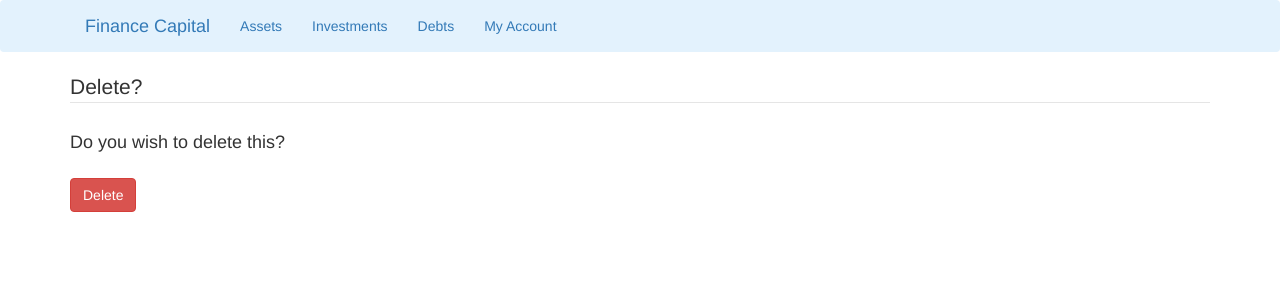
After one commit to jagraj28/PersonalFinance, a Flask app: page /delete/investment/1 in a window 1280 px wide. The commit adds this page. Shown: the top 300 px of the page. Run offline with Flask 2, Linux system fonts and the light colour scheme; some libraries are stand-ins or nearby versions.

Commit message:
v2.9.6
Fix complete, was relatively simple but a bit of a pest. Route urls needed to be changed as id for each item would pull each function, hence asset as first in order.

```diff
--- a/run.py
+++ b/run.py
@@ -1,4 +1,4 @@
-from flask import Flask, render_template, redirect, url_for, flash
+from flask import Flask, render_template, redirect, url_for, flash, request
 from forms import add_assets, add_investments, add_debts
 from flask_sqlalchemy import SQLAlchemy
 from flask_login import UserMixin
@@ -105,40 +105,34 @@ def account():
                             total_debts=total_debts, net_worth=net_worth)
 
 
-@app.route('/delete/<int:asset_id>', methods=['GET', 'POST'])
+@app.route('/delete/asset/<int:asset_id>', methods=['GET', 'POST'])
 def delete_asset(asset_id):
-    if adding_assets.query.first() == None:
-        pass
-    else:
+    if request.method == 'POST':
         asset = adding_assets.query.filter_by(id=asset_id).first()
         db.session.delete(asset)
         db.session.commit()
         return redirect(url_for('account'))
-    return render_template('delete.html', title='Delete', asset_id=asset_id)
+    return render_template('delete_asset.html', title='Delete', asset_id=asset_id)
 
 
-@app.route('/delete/<int:investment_id>', methods=['GET', 'POST'])
+@app.route('/delete/investment/<int:investment_id>', methods=['GET', 'POST'])
 def delete_investment(investment_id):
-    if adding_investments.query.first() == None:
-        pass
-    else:
+    if request.method == 'POST':
         investment = adding_investments.query.filter_by(id=investment_id).first()
         db.session.delete(investment)
         db.session.commit()
         return redirect(url_for('account'))
-    return render_template('delete.html', title='Delete', investment_id=investment_id)
+    return render_template('delete_investment.html', title='Delete', investment_id=investment_id)
 
 
-@app.route('/delete/<int:debt_id>', methods=['GET', 'POST'])
+@app.route('/delete/debt/<int:debt_id>', methods=['GET', 'POST'])
 def delete_debt(debt_id):
-    if adding_debts.query.first() == None:
-        pass
-    else:
+    if request.method == 'POST':
         debt = adding_debts.query.filter_by(id=debt_id).first()
         db.session.delete(debt)
         db.session.commit()
         return redirect(url_for('account'))
-    return render_template('delete.html', title='Delete', debt_id=debt_id)
+    return render_template('delete_debt.html', title='Delete', debt_id=debt_id)
 
 
 if __name__ == '__main__':
--- /dev/null
+++ b/templates/delete_investment.html
@@ -0,0 +1,14 @@
+{% extends 'base.html' %}
+{% block content %}
+<div class="container">
+    <form method="POST" action="">
+        <fieldset class="form-group">
+            <legend class="border-bottom mb-4">Delete?</legend>
+            <h4>Do you wish to delete this?</h4>
+        </fieldset>
+        <form class="form-group">
+            <input type='submit' class='btn btn-danger' href="{{ url_for('account') }}" value='Delete'>
+        </form>
+    </form>
+</div>
+{% endblock content %}
```
Also changed, not shown: templates/delete_asset.html (renamed from templates/delete.html, +4 -4 lines), templates/delete_debt.html (added, +14 -0 lines), site.db.
